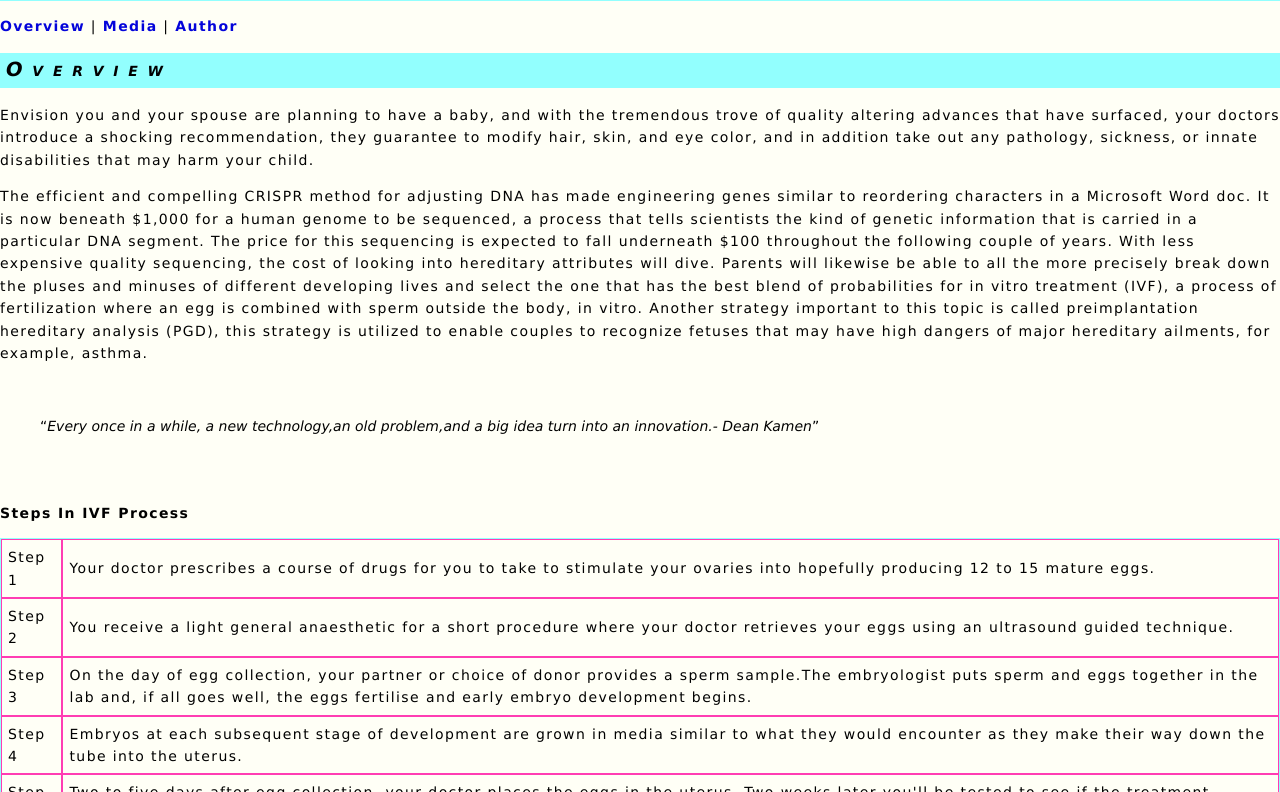
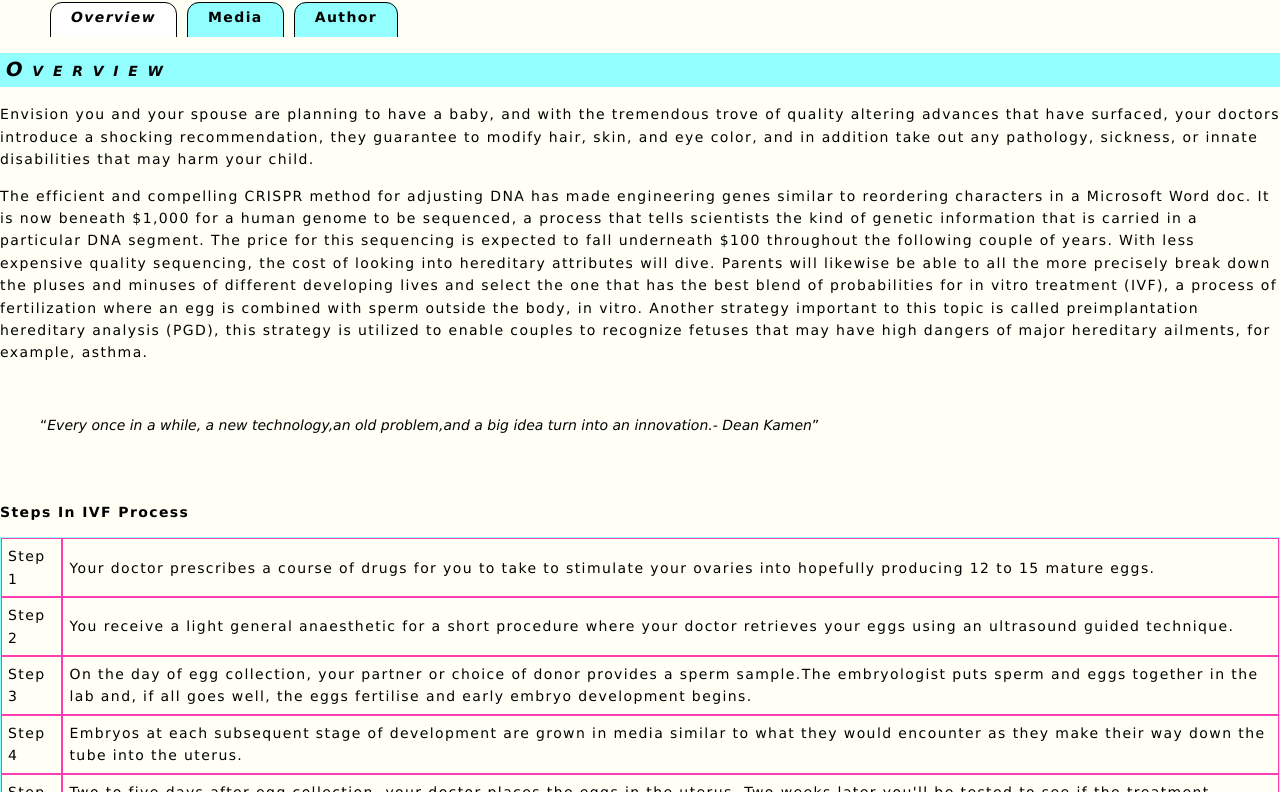
Before and after one commit to tylerw258/lis2360_webdevelopment, a plain HTML site: page index.html in a window 1280 px wide. Shown: the part 1174-1966 px from the top of the page. Drawn offline with Linux system fonts and the light colour scheme.

Commit message:
Lesson 7 final commit

```diff
--- a/index.html
+++ b/index.html
@@ -2,7 +2,6 @@
 <!DOCTYPE html>
 <html>
     <head>
-        c
         <meta charset="UTF-8">
         <title>IVF Today</title>
         <meta name= "keywords" content="IVF,Designer Baby,Reproduction">
@@ -10,8 +9,15 @@
 <body>
 <img src="images/IVF.jpg">
 <h1>IVF Today</h1>
+<div id="navbar">
+              			<ul  id="menu">
+              				<li><a href="index.html" class="button selected">Overview</a></li>
+              				<li><a href="media.html" class="button">Media</a></li>
+                 				<li><a href="author.html" class="button">Author</a></li>
+              			</ul>
+          		</div> <!-- end navbar -->
 <link rel="stylesheet" href="style.css">
-<p><a href="index.html">Overview</a> | <a href="media.html">Media</a> | <a href="author.html">Author</a></p>
+<link rel="stylesheet" href="style-navbar.css">
 <h2><em>Overview</h2></em>
     <p> Envision you and your spouse are planning to have a baby, and with the tremendous trove of quality altering advances that have surfaced, your doctors introduce a shocking recommendation, they guarantee to modify hair, skin, and eye color, and in addition take out any pathology, sickness, or innate disabilities that may harm your child.</p>
     <p>The efficient and compelling CRISPR method for adjusting DNA has made engineering genes similar to reordering characters in a Microsoft Word doc. It is now beneath $1,000 for a human genome to be sequenced, a process that tells scientists the kind of genetic information that is carried in a particular DNA segment. The price for this sequencing is expected to fall underneath $100 throughout the following couple of years. With less expensive quality sequencing, the cost of looking into hereditary attributes will dive. Parents  will likewise be able to all the more precisely break down the pluses and minuses of different developing lives and select the one that has the best blend of probabilities for in vitro treatment (IVF), a process of fertilization where an egg is combined with sperm outside the body, in vitro. Another strategy important to this topic is called preimplantation hereditary analysis (PGD), this strategy is utilized to enable couples to recognize fetuses that may have high dangers of major hereditary ailments, for example, asthma.</p>
--- /dev/null
+++ b/style-navbar.css
@@ -0,0 +1,56 @@
+@charset "UTF-8";
+/* CSS Document */
+/* ----------------- NAVIGATION BAR STYLES -------------------*/
+/* TABBED NAVIGATION */
+#navbar{
+	width: 100%; /* as wide as container - make sure buttons don't exceed container width */
+	/* reducing height hides the bottom of the buttons and the bottom rounded corners of buttons */
+	height: 45px;
+	overflow: hidden; /* necessary for tab style nav bar to hide bottom of buttons */
+	margin-bottom: 0px; /* pushes page content down */
+}
+
+/* horizontal menu bars are typically created using a styled unordered list. Here's how! */
+ul#menu {
+	list-style: none; /* eliminates bullets */
+}
+ul#menu li {
+	float: left; /* changes list from vertical to horizontal */
+	margin-left: 10px; /* controls space between buttons/tabs */
+}
+ul#menu li a.button {
+	background-color:#92FFFE; /* button/tab color */
+	color: #000; /* font color */
+	font-size: 1em;
+	text-decoration: none; /* removes the link underline */
+	/* the padding define the size of the buttons */
+	/* increase bottom padding for tabs with hidden bottoms so tab text can be seen*/
+	padding: 6px 20px 25px 20px;
+	/* rounded corners turn buttons into tabs when bottom of button is hidden */
+	border-radius: 12px;
+	border: solid 1px; /* 1-pixel border around buttons. */
+}
+/* styles for the currently selected page should be different to make it stand out */
+/* also you want to discourage users from clicking the button for the current page */
+ul#menu li a.button.selected{
+	background-color: #fff; /* matching the color of the content background color */
+	color: #000; /* font color */
+	font-style: italic;
+}
+/* visited link font colors */
+ul#menu li a.button:visited {
+	color: #000;
+}
+ul#menu li a.button:visited.selected{
+	color: #000;
+}
+/* hover link styles */
+ul#menu li a.button:hover {
+	background-color: #fff;
+	color: #000;
+}
+/* selected button shouldn't change on hover */
+ul#menu li a.button:hover.selected{
+	background-color: #fff;
+	color: #000;
+}
```
